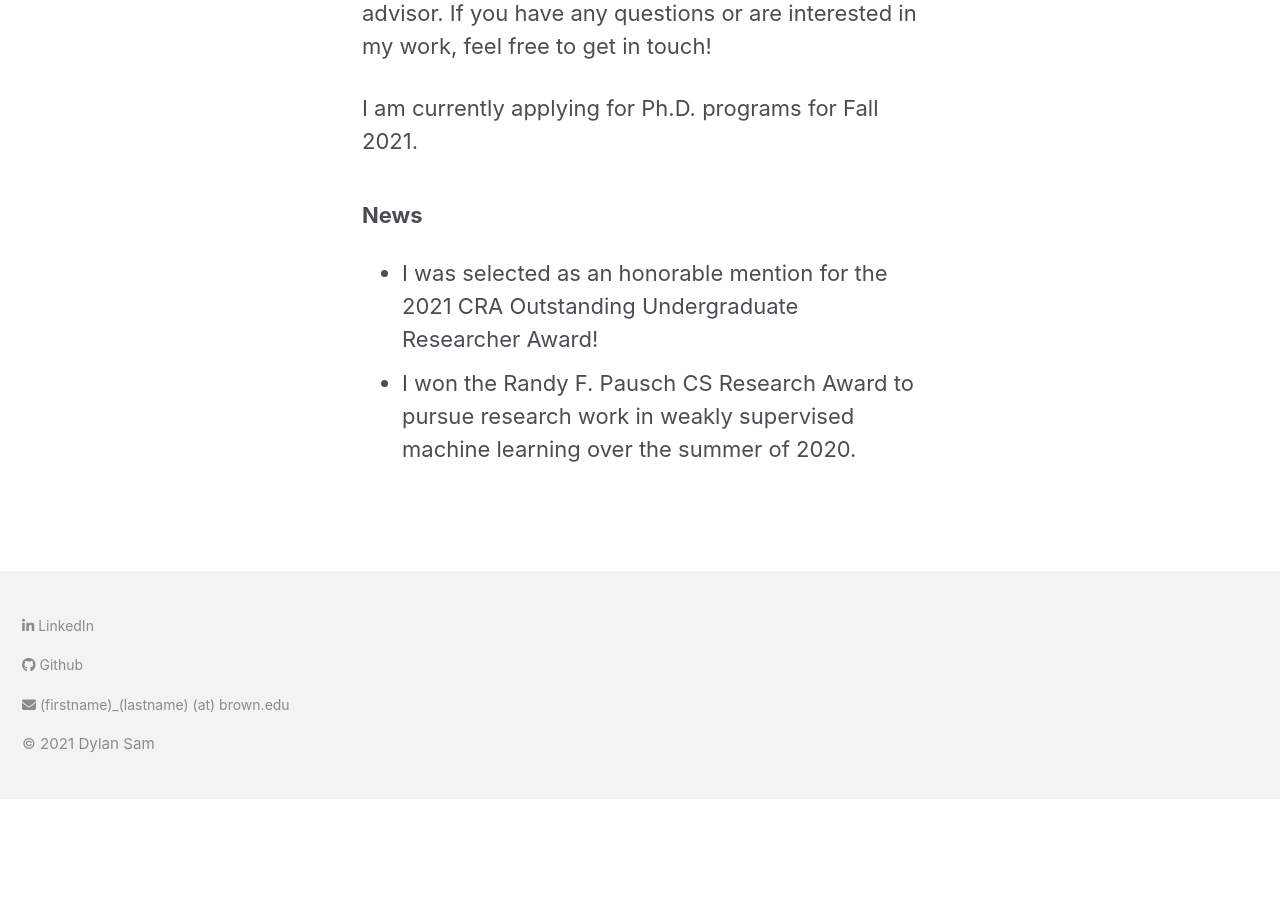
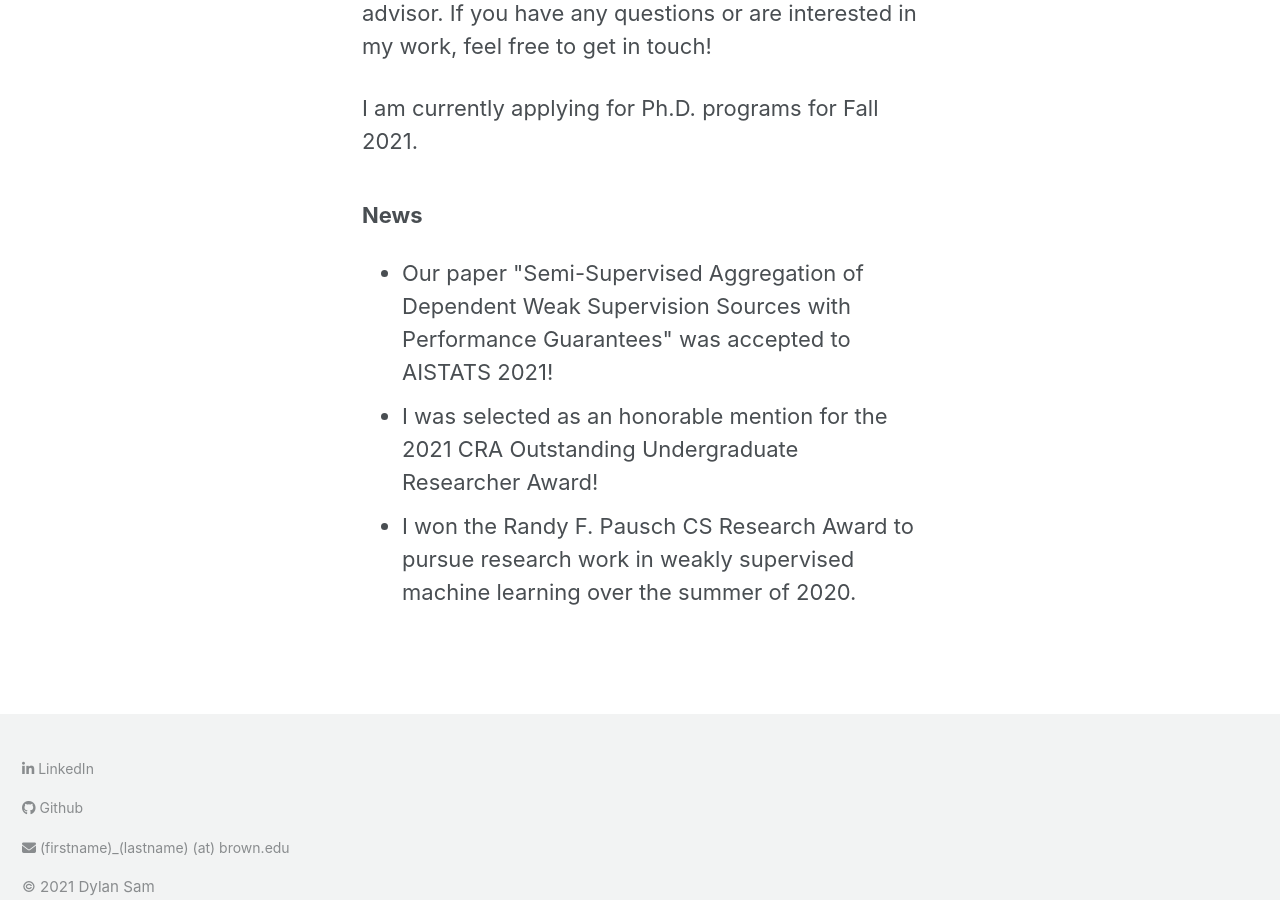
Before and after one commit to dsam99/dsam99.github.io, a Jekyll site: the page built from index.md, in a window 1280 px wide and 900 px high, scrolled down 1029 px. Built offline with Jekyll 4.4.1, drawn with Linux system fonts in a browser that asks for light colours; cached includes are drawn as plain includes; nearby versions of some CDN libraries; before the commit the page ends 1828 px from its top, so only the background shows below that.

Commit message:
adding line to notes about AISTATS

```diff
--- a/_layouts/home.html
+++ b/_layouts/home.html
@@ -34,6 +34,7 @@ layout: default
 	<h3>News</h1>
 	<p>
 		<ul>
+			<li> Our paper "Semi-Supervised Aggregation of Dependent Weak Supervision Sources with Performance Guarantees" was accepted to AISTATS 2021! </li>
 			<li> I was selected as an honorable mention for the 2021 CRA Outstanding Undergraduate Researcher Award!</li>
 			{% comment %} <li>I started working on my honors thesis! </li> {% endcomment %}
 			<li>I won the Randy F. Pausch CS Research Award to pursue research work in weakly supervised machine learning over the summer of 2020. </li>
```
